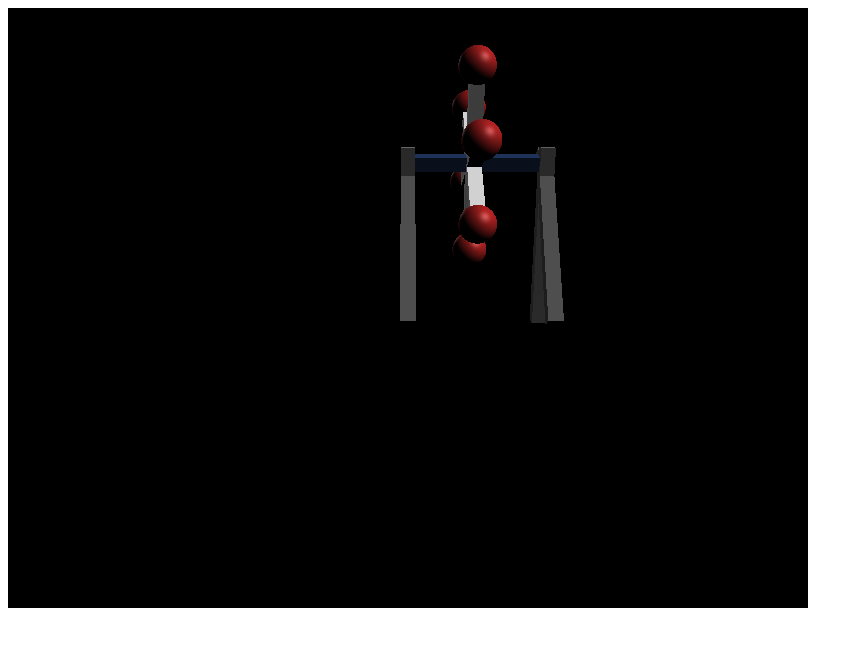
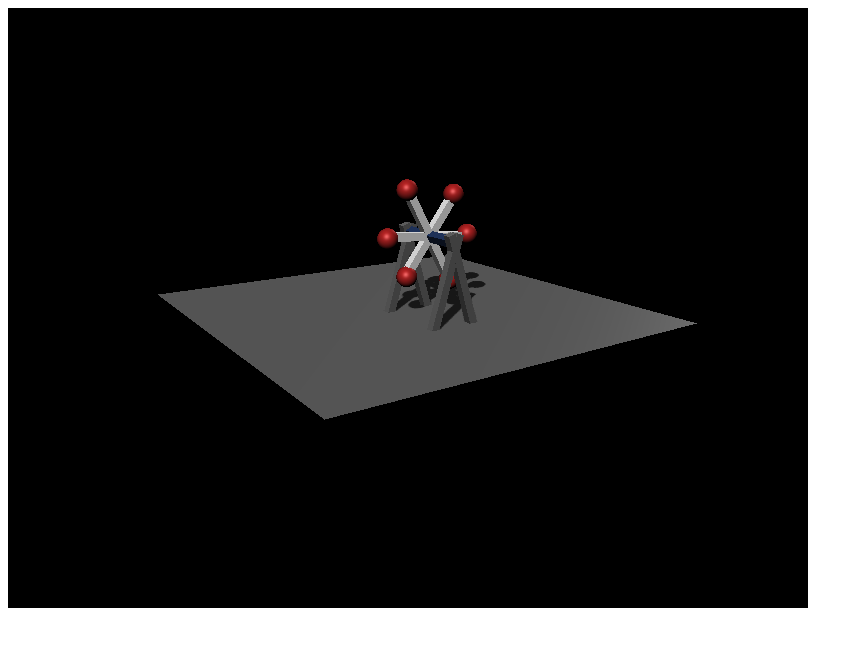
Before and after one commit to Yusei-Tsuda1208/Ferris-wheel, a plain HTML site: page index.html in a window 1280 px wide. Shown: the whole page, without its empty margins (0-863 px from the left). Drawn offline with nearby package versions, Linux system fonts and the light colour scheme; animation ran at ten frames a second.

Commit message:
Update index.html

```diff
--- a/index.html
+++ b/index.html
@@ -31,7 +31,7 @@
         // カメラを作成
         const camera = new THREE.PerspectiveCamera(45, width / height);
         // カメラの初期座標を設定
-        camera.position.set(0, 0, 10);
+        camera.position.set(15, 5, 10);
 
         // カメラコントローラーを作成
         const controls = new THREE.OrbitControls(camera, document.body);
```
